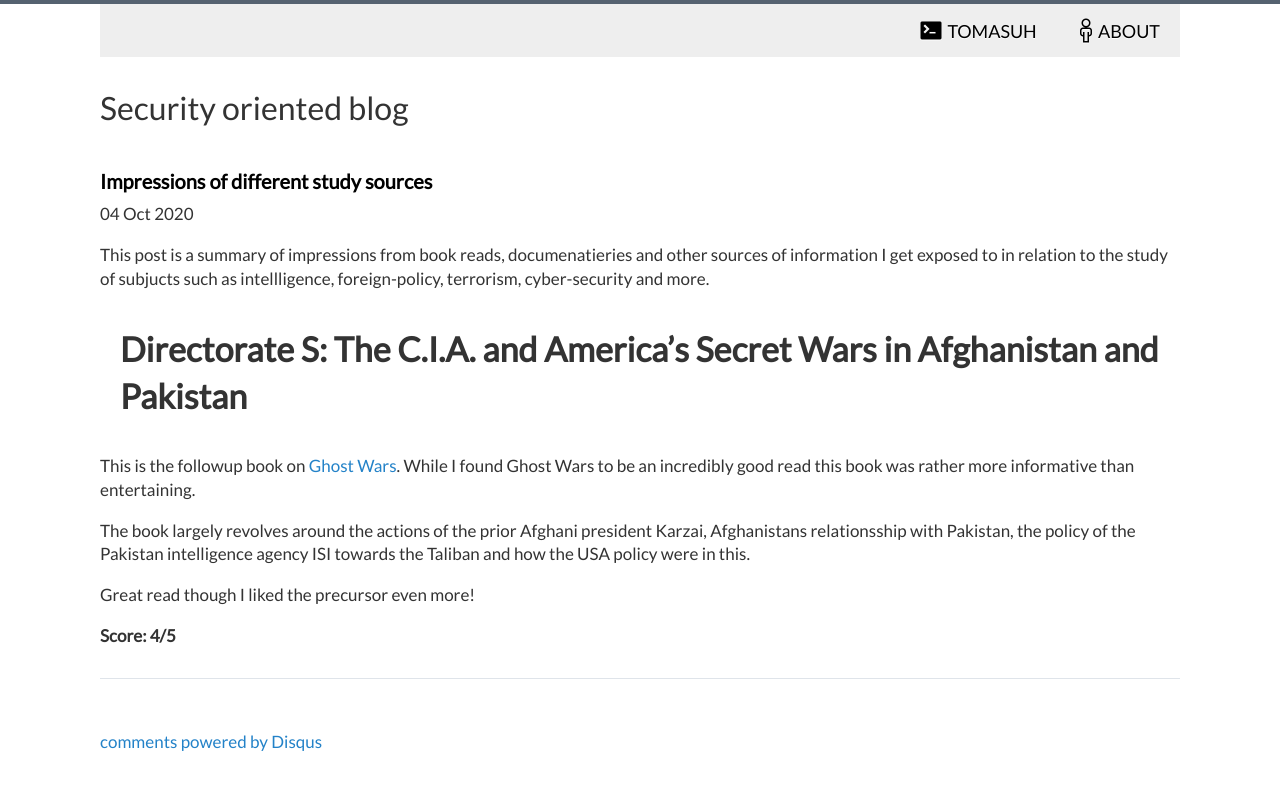
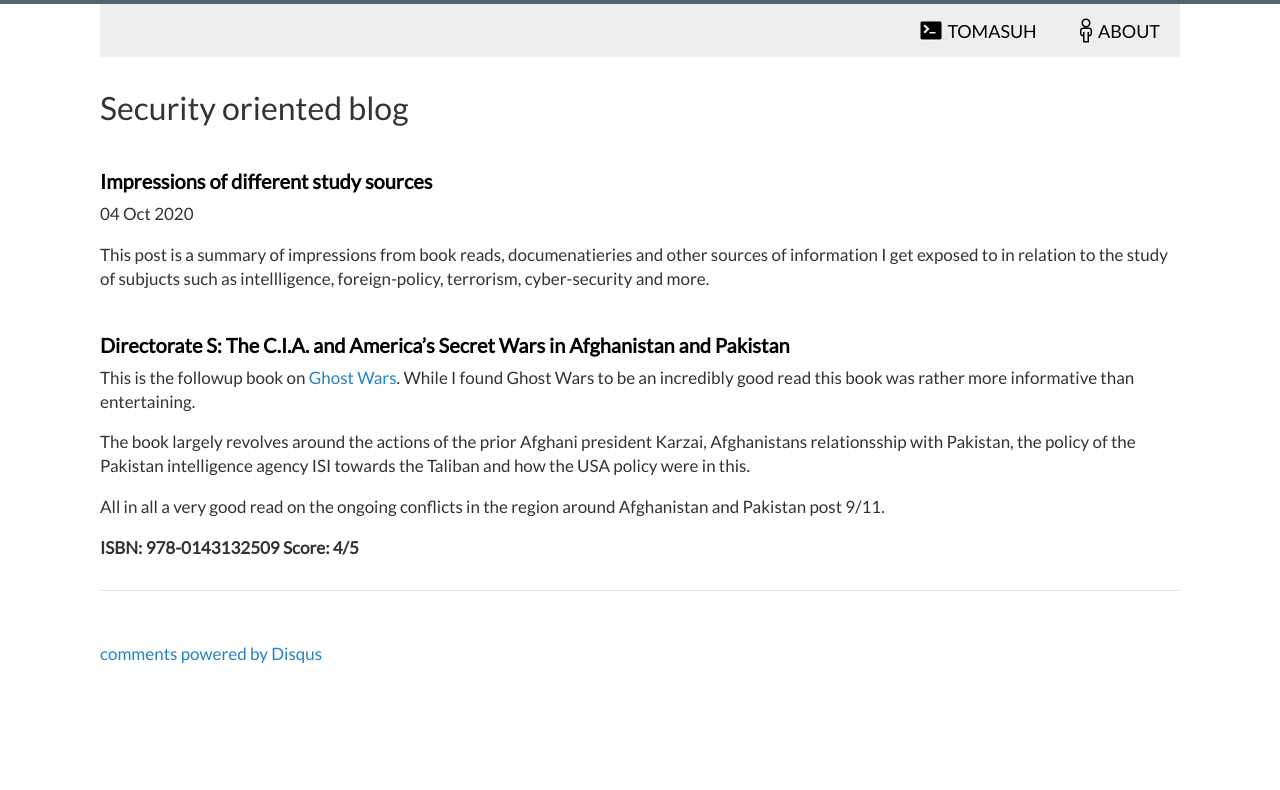
Before and after one commit to Tomasuh/Tomasuh.github.io, a Jekyll site: the page built from _posts/2020-10-04-books.md, in a window 1280 px wide. Shown: the top 790 px of the page. Built offline with Jekyll 4.4.1, drawn with Linux system fonts in a browser that asks for light colours; comment, search, counter and statistics services are not loaded.

Commit message:
new post

```diff
--- a/_posts/2020-10-04-books.md
+++ b/_posts/2020-10-04-books.md
@@ -9,13 +9,15 @@ categories:
 This post is a summary of impressions from book reads, documenatieries and other sources of information I get exposed
 to in relation to the study of subjucts such as intellligence, foreign-policy, terrorism, cyber-security and more.
 
-# Directorate S: The C.I.A. and America's Secret Wars in Afghanistan and Pakistan
+## Directorate S: The C.I.A. and America's Secret Wars in Afghanistan and Pakistan
 
 This is the followup book on [Ghost Wars](http://tomasuh.github.io/2019/02/09/ghost-wars.html). While I found Ghost Wars to be
 an incredibly good read this book was rather more informative than entertaining.
 
 The book largely revolves around the actions of the prior Afghani president Karzai, Afghanistans relationsship with Pakistan, the policy of the Pakistan intelligence agency ISI towards the Taliban and how the USA policy were in this.
 
-Great read though I liked the precursor even more!
+All in all a very good read on the ongoing conflicts in the region around Afghanistan and Pakistan post 9/11.
 
+
+**ISBN: 978-0143132509**
 **Score: 4/5**
```
